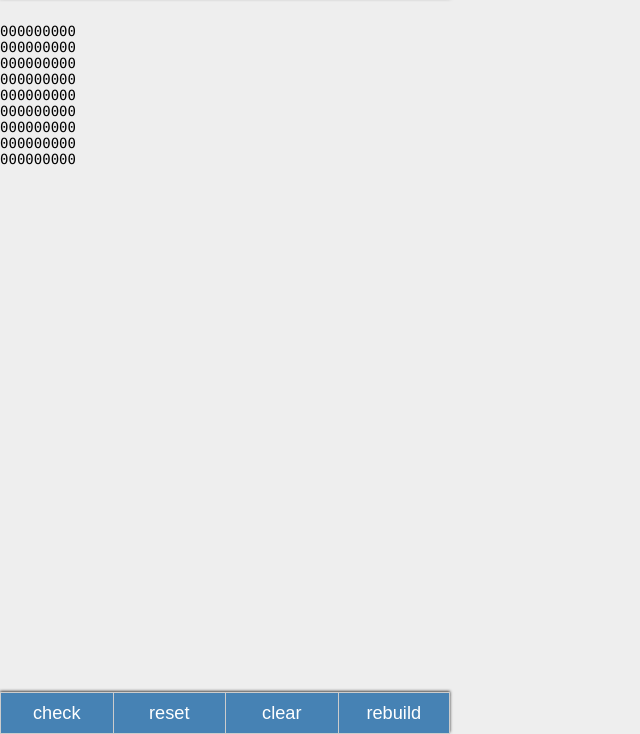
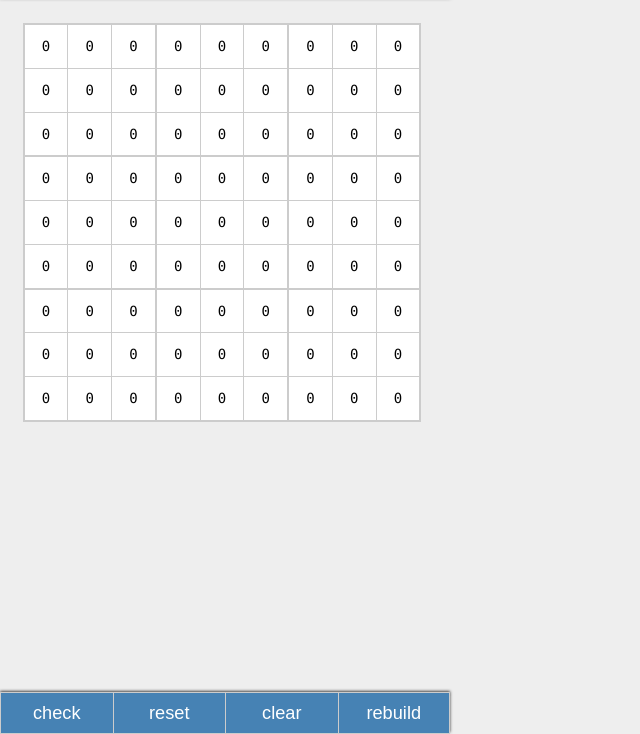
Before and after one commit to TOMMYWHY/Sudoku, a plain HTML site: page www/index.html in a window 1280 px wide. Shown: the part 66-800 px from the top of the page, without its empty margins (0-640 px from the left). Drawn offline with nearby package versions, Linux system fonts and the light colour scheme.

Commit message:
basic layout

```diff
--- a/src/gulpfile.js
+++ b/src/gulpfile.js
@@ -15,4 +15,9 @@ gulp.task('less',()=>{
     .pipe(gulp.dest('../www/css'));
 });
 
+gulp.task('watch',()=>{
+    gulp.watch('less/**/*.less',['less']);
+    gulp.watch('js/**/*.js',['webpack']);
+})
+
 gulp.task('default',['webpack','less']);
--- a/src/js/index.js
+++ b/src/js/index.js
@@ -9,24 +9,44 @@ class Grid{
         this._$container=container;
     };
     build(){
+        //宫加粗 样式数组
+        const rowGroupClasses=['row_g_top','row_g_middle','row_g_bottom'];
+        const colGroupClasses=['col_g_left','col_g_center','col_g_right'];
+
         const matrix = toolkit.makeMatrix();
         //两层map，操作的小格
-        const $cells = matrix.map(rowValues=>rowValues.map(
-            cellValue=>{
-            return  $('<span>').text(cellValue);//将每个小格定义为span
+        const $cells = matrix.map(rowValues=>rowValues
+            .map((cellValue,colIndex)=>{
+            return  $('<span>')
+                .addClass(colGroupClasses[colIndex % 3])
+                .text(cellValue);//将每个小格定义为span
             //     return 'a';
             })
         );
         //一层map，操作一行
-        const $divArray = $cells.map($spanArray=>{
-            return $('<div>').append($spanArray);
+        const $divArray = $cells.map(($spanArray,rowIndex)=>{
+            return $('<div>')
+                .addClass('row')
+                .addClass(rowGroupClasses[rowIndex % 3])
+                .append($spanArray);
         });
 
         this._$container.append($divArray);//将整体放入container
 
     }
 
+    /* 格宽高*/
+    layout(){
+        const width=$('span:first',this._$container).width();
+        $('span',this._$container).height(width).css({
+            'line-height':`${width}px`,
+            'font-size':width < 32 ? `${width / 2}px`: '',
+        });
+    }
 
 }
 
-new Grid($('#container')).build();
+const grid = new Grid($('#container'));
+
+grid.build();
+grid.layout();
--- a/src/less/main.less
+++ b/src/less/main.less
@@ -21,15 +21,59 @@ body{
   color: white;
   margin-bottom: 2rem;
   box-shadow: @shadowBottom;
+  text-align: center;
   h1 {
     margin: 0;
     padding:0;
+    font-weight: normal;
   }
 
 }
 .hidden{
   display: none;
 }
+.container{
+  padding-left:5%;
+  .row{
+    >span{
+      display: inline-block;
+      cursor: pointer;
+      text-align: center;
+      width: 10%;
+      height:24px;
+      line-height: 24px;
+      border:1px solid #cccccc;
+      border-right-width:0 ;
+      border-bottom-width: 0;
+      background: white;
+      &.col_g_right{
+        border-right-width: 1px;
+      }
+      &:first-child{
+        border-left-width: 2px;
+      }
+      &:last-child{
+        border-right-width: 2px;
+      }
+    }
+    &.row_g_bottom{
+     >span{
+       border-bottom-width: 1px;
+     }
+    }
+    &:last-child{
+      >span{
+        border-bottom-width: 2px;
+      }
+    }
+    &:first-child{
+      >span{
+        border-top-width: 2px;
+      }
+    }
+  }
+}
+
 .dashboard{
   position: absolute;
   bottom: 0;
--- a/www/js/index.js
+++ b/www/js/index.js
@@ -89,29 +89,46 @@ var Grid = function () {
     _createClass(Grid, [{
         key: 'build',
         value: function build() {
+            //宫加粗 样式数组
+            var rowGroupClasses = ['row_g_top', 'row_g_middle', 'row_g_bottom'];
+            var colGroupClasses = ['col_g_left', 'col_g_center', 'col_g_right'];
+
             var matrix = toolkit.makeMatrix();
+            //两层map，操作的小格
             var $cells = matrix.map(function (rowValues) {
-                return rowValues.map(function (cellValue) {
-                    return $('<span>').text(cellValue); //将每个小格定义为span
+                return rowValues.map(function (cellValue, colIndex) {
+                    return $('<span>').addClass(colGroupClasses[colIndex % 3]).text(cellValue); //将每个小格定义为span
                     //     return 'a';
                 });
             });
-            var $divArray = $cells.map(function ($spanArray) {
-                return $('<div>').append($spanArray);
+            //一层map，操作一行
+            var $divArray = $cells.map(function ($spanArray, rowIndex) {
+                return $('<div>').addClass('row').addClass(rowGroupClasses[rowIndex % 3]).append($spanArray);
             });
-            this._$container.append($divArray);
-            /*
-            rowValues.map(cellValue=>{
-              return  $('<span>').text(cellValue);
+
+            this._$container.append($divArray); //将整体放入container
+        }
+
+        /* 格宽高*/
+
+    }, {
+        key: 'layout',
+        value: function layout() {
+            var width = $('span:first', this._$container).width();
+            $('span', this._$container).height(width).css({
+                'line-height': width + 'px',
+                'font-size': width < 32 ? width / 2 + 'px' : ''
             });
-            */
         }
     }]);
 
     return Grid;
 }();
 
-new Grid($('#container')).build();
+var grid = new Grid($('#container'));
+
+grid.build();
+grid.layout();
 
 /***/ }),
 /* 1 */
```
Also changed, not shown: www/css/main.css, 2 other files.
